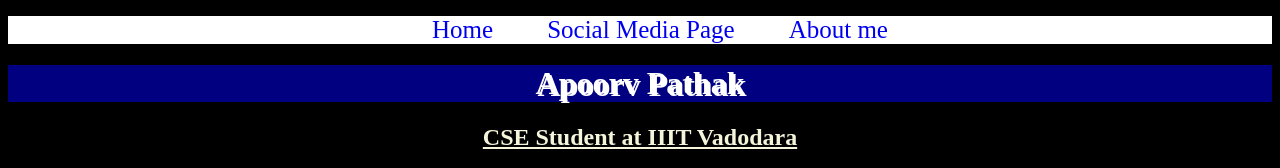
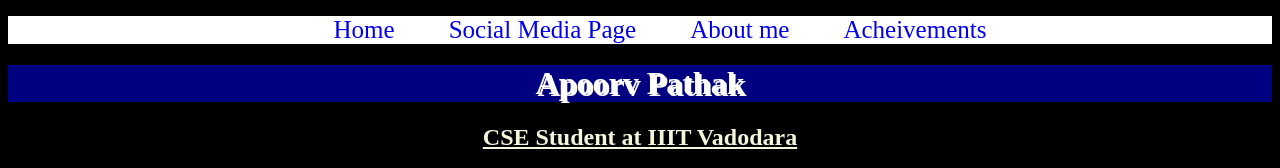
Before and after one commit to ApoorvPathak2003/Portfolio, a plain HTML site: page index.html in a window 1280 px wide. Shown: the top 168 px of the page. Drawn offline with Linux system fonts and the light colour scheme.

Commit message:
Update index.html

```diff
--- a/index.html
+++ b/index.html
@@ -11,6 +11,7 @@
 <li><a href="index.html" class:"active">Home</a></li>
 <li><a href="socialmedia.html">Social Media Page</a></li>
 <li><a href="aboutme.html">About me</a></li>
+<li><a href="acheivements.html">Acheivements</a></li>
 </ul>
 </div>
 <div class="welcome_section">
```
